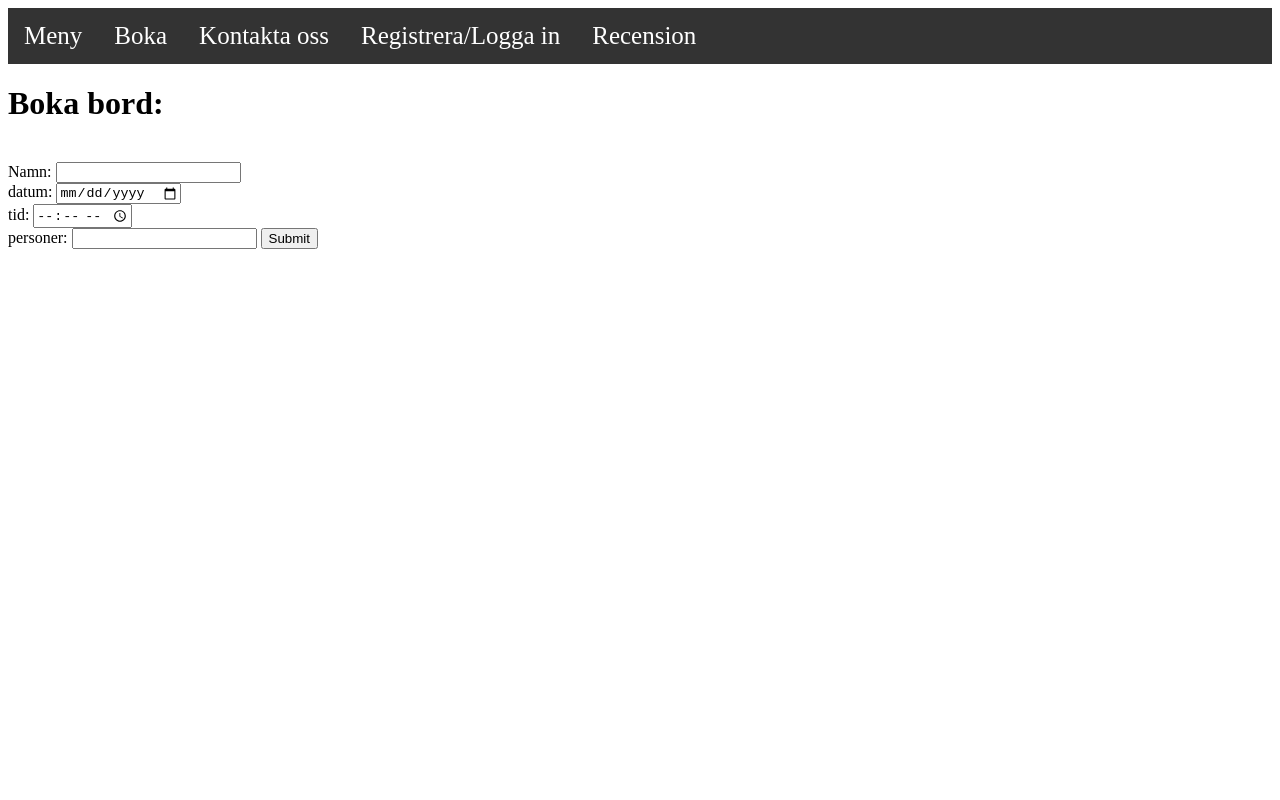
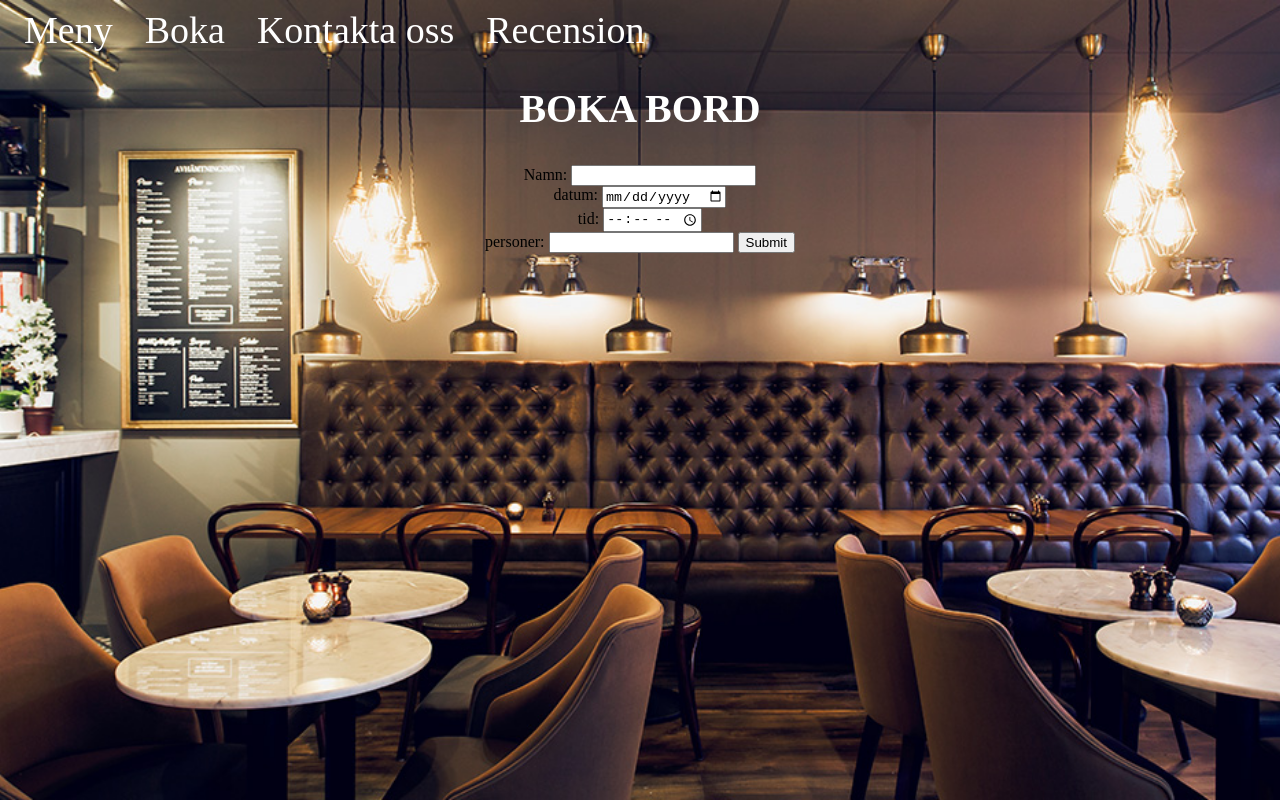
Before and after one commit to ashur213/Slutprojekt, a PHP site: page /boka.php in a window 1280 px wide. Run offline with PHP 8.4, Linux system fonts and the light colour scheme.

Commit message:
tog bort registrera och logga in gjorde några ändringar i csn

```diff
--- a/boka.php
+++ b/boka.php
@@ -1,8 +1,8 @@
-<!DOCTYPE html>
+ <link rel="stylesheet" href="style.css">
+<link rel="stylesheet" href="meny.css">
 <html lang="en">
 <head>
     <meta charset="UTF-8">
-    <link rel="stylesheet" href="style.css">
     <title>Document</title>
     <?php
 		include("Templates/nav.php")
@@ -46,14 +46,14 @@
         }
     }
 ?>
-       <h1>Boka bord:</h1> <br>
-        <form action="bokning.php" method="POST">
+     <section><h1 class="bokabord">BOKA BORD</h1>
+        <form class="boka" action="bokning.php" method="POST">
 
             Namn: <input type="text" name="name"><br>
             datum: <input type="date" name="date"><br>
             tid: <input type="time" name="time"><br>
             personer: <input type="number" name="people">
-            <input type="submit">
+            <input type="submit"> </section>
 
 
 
--- a/index.php
+++ b/index.php
@@ -1,5 +1,5 @@
 
-    <!DOCTYPE html>
+
     <html lang="en">
     <head>
         <meta charset="UTF-8">
@@ -60,8 +60,7 @@
 
 
     </form>
-</body>
-<body>
+
    <form action="login.php" method="POST">
    <h1>Login:</h1>
     <br>Mail: <input type="email" name="mail"><br>
--- a/meny.css
+++ b/meny.css
@@ -96,3 +96,16 @@ body{
 
 
 }
+
+.bokabord {
+    color:white;
+    text-align: center;
+    font-size: 40px;
+}
+
+.boka{
+
+    text-align: center;
+
+
+}
--- a/style.css
+++ b/style.css
@@ -3,22 +3,34 @@ ul {
     margin: 0;
     padding: 0;
     overflow: hidden;
-    background-color: #333;
+
 }
 
 li {
     float: left;
+    font-size: 38px;
 }
 
 li a {
-    display: block;
+
     color: white;
     text-align: center;
     padding: 14px 16px;
     text-decoration: none;
-    font-size: 25px;
+    font-size: 20px:
 }
 
 li:hover {
     background-color: #111;
 }
+
+body{
+
+
+  background-image: url("bilder/rest.jpg");
+  background-repeat: no-repeat;
+  background-position: center;
+  background-size: cover;
+
+
+}
--- a/templates/nav.php
+++ b/templates/nav.php
@@ -2,6 +2,5 @@
                 <li><a href="meny.php">Meny</a></li>
 				<li><a href="boka.php">Boka</a></li>
                 <li><a href="kontakt.php">Kontakta oss</a></li>
-                <li><a href="index.php">Registrera/Logga in</a></li>
                 <li><a href="recension.php">Recension</a></li>
 </ul>
--- a/thai.sql
+++ b/thai.sql
@@ -1,4 +1,4 @@
-    -- phpMyAdmin SQL Dump
+    x-- phpMyAdmin SQL Dump
 -- version 4.5.1
 -- http://www.phpmyadmin.net
 --
```
Also changed, not shown: Register.php (deleted, +0 -33 lines), login.php (deleted, +0 -34 lines), logout.php (deleted, +0 -8 lines), meny.php (+12 -5 lines), recension.php (+24 -6 lines), recensiondb.php (added, +24 -0 lines).
